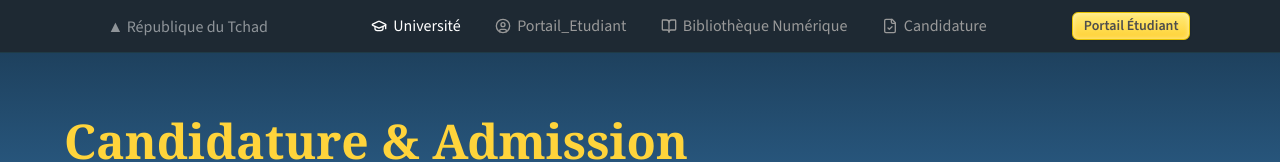
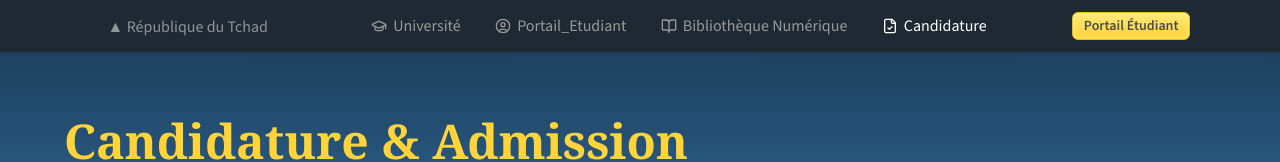
Before and after one commit to Barya696/universite-ndjamena-official-web, a React (Vite) app in the folder frontend/: page /candidature in a window 1280 px wide. Shown: the top 162 px of the page. Built offline with nearby package versions, Linux system fonts and the light colour scheme.

Commit message:
active-path effect

```diff
--- a/frontend/src/app/Components/Mainlayout.tsx
+++ b/frontend/src/app/Components/Mainlayout.tsx
@@ -124,6 +124,11 @@ const topBarLinkStyle = (active = false): CSSProperties => ({
   padding: T1.topBarPadding,
   color: active ? BRAND.nav.topBarLinkActive : BRAND.nav.topBarLink,
 });
+const isTopBarActiveForPath = (pathname: string, item: NavItem) => {
+  if (!item.href) return false;
+  if (item.href === "/") return pathname === "/";
+  return pathname.startsWith(item.href);
+};
 
 const TOPBAR_NAV_ITEMS: NavItem[] = [
   {
@@ -333,6 +338,7 @@ function TopBarDropdown({
 // unchanged from before — it's just been pulled out into its own named
 // component instead of living as inline JSX inside MainLayout.
 function Subnav({ isStudentPortal }: { isStudentPortal: boolean }) {
+  const location = useLocation();
   return (
     <div
       style={{
@@ -352,8 +358,8 @@ function Subnav({ isStudentPortal }: { isStudentPortal: boolean }) {
         </div>
 
         <div className="flex-1 flex items-center justify-center gap-1 md:gap-3 flex-wrap">
-          {TOPBAR_NAV_ITEMS.map((item, i) => (
-            <TopBarDropdown key={item.label} item={item} active={i === 0} compact />
+          {TOPBAR_NAV_ITEMS.map((item) => (
+            <TopBarDropdown key={item.label} item={item} active={isTopBarActiveForPath(location.pathname, item)} compact />
           ))}
         </div>
 
@@ -524,6 +530,7 @@ interface MainLayoutProps {
 // frosted glass pill with a gold hairline accent, cleaner hover states,
 // and a refined search + mobile menu to match.
 export function HeroSubnav() {
+  const location = useLocation();
   const [mobileMenuOpen, setMobileMenuOpen] = useState(false);
   const [searchOpen, setSearchOpen] = useState(false);
   const [searchVal, setSearchVal] = useState("");
@@ -801,8 +808,8 @@ export default function Mainlayout({ children }: MainLayoutProps) {
               </div>
 
               <div className="flex-1 flex items-center justify-center gap-1 md:gap-3 flex-wrap">
-                {TOPBAR_NAV_ITEMS.map((item, i) => (
-                  <TopBarDropdown key={item.label} item={item} active={i === 0} compact />
+                {TOPBAR_NAV_ITEMS.map((item) => (
+                  <TopBarDropdown key={item.label} item={item} active={isTopBarActiveForPath(location.pathname, item)} compact />
                 ))}
               </div>
 
```
